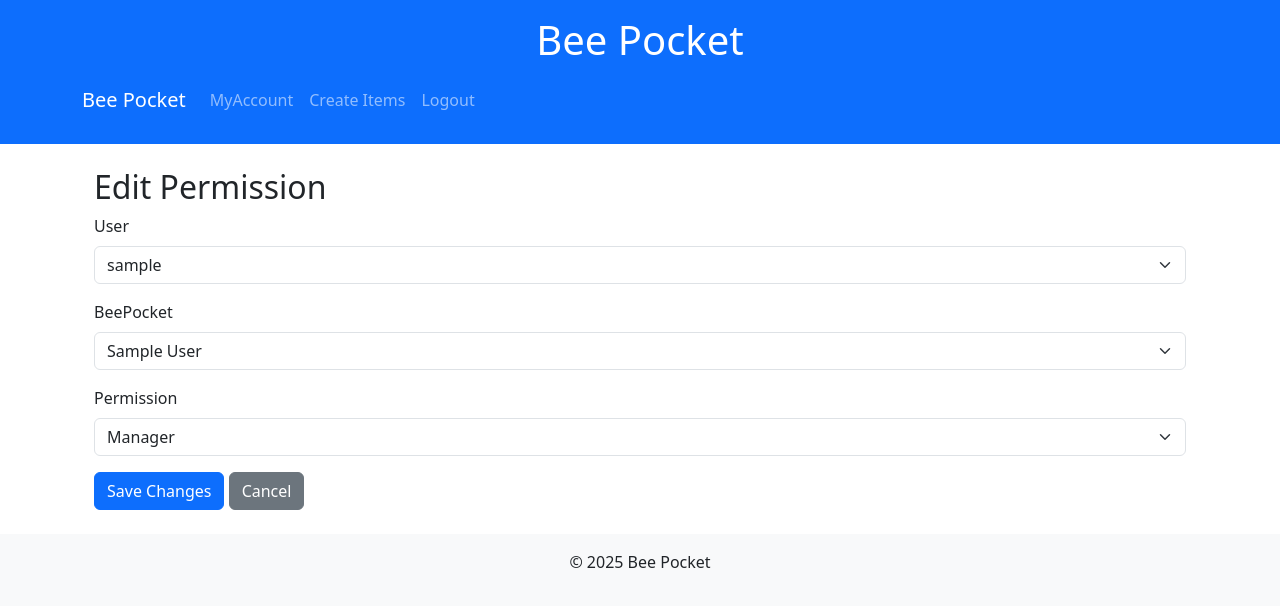
After one commit to joe-aswonvos/bee_pocket, a Django app: page /myaccount/edit_permission/1/1/ in a window 1280 px wide. The commit adds this page. Shown: the top 607 px of the page. Run offline with Django 5.2, Linux system fonts and the light colour scheme; a user stored in the database is signed in; tables that the repository leaves empty hold one stand-in row (values such as "Sample post").

Commit message:
Add account management features, custom filters, and update templates for item expiration

```diff
--- /dev/null
+++ b/admin_app/decorators.py
@@ -0,0 +1,13 @@
+from django.shortcuts import redirect
+from django.core.exceptions import PermissionDenied
+from .models import Account
+
+def account_owner_required(view_func):
+    def _wrapped_view(request, *args, **kwargs):
+        user = request.user
+        account_id = kwargs.get('account_id')
+        account = Account.objects.get(id=account_id)
+        if account.account_owner != user:
+            return redirect('/')  # Redirect to the base URL if the user is not the account owner
+        return view_func(request, *args, **kwargs)
+    return _wrapped_view
--- a/admin_app/models.py
+++ b/admin_app/models.py
@@ -95,7 +95,7 @@ class BeePocket(models.Model):
         ('EUR', 'EUR'),
         ('USD', 'USD')
     )
-    beepocket_name = models.CharField(max_length=50)
+    beepocket_name = models.CharField(max_length=50, blank=False, null=False)
     creation_date = models.DateTimeField(auto_now_add=True)
     account = models.ForeignKey(Account, on_delete=models.CASCADE)
     units = models.CharField(max_length=20, choices=UNIT_CHOICES)
--- /dev/null
+++ b/admin_app/templates/edit_permission.html
@@ -0,0 +1,37 @@
+{% extends "base.html" %}
+
+{% block title %}Edit Permission{% endblock %}
+
+{% block content %}
+<div class="container">
+    <h2>Edit Permission</h2>
+    <form method="post" action="{% url 'edit_permission' account.id permission.id %}">
+        {% csrf_token %}
+        <div class="mb-3">
+            <label for="user" class="form-label">User</label>
+            <select class="form-select" id="user" name="user">
+                {% for user in users %}
+                    <option value="{{ user.id }}" {% if user.id == permission.user.id %}selected{% endif %}>{{ user.username }}</option>
+                {% endfor %}
+            </select>
+        </div>
+        <div class="mb-3">
+            <label for="beepocket" class="form-label">BeePocket</label>
+            <select class="form-select" id="beepocket" name="beepocket">
+                {% for beepocket in beepockets %}
+                    <option value="{{ beepocket.id }}" {% if beepocket.id == permission.beepocket.id %}selected{% endif %}>{{ beepocket.beepocket_name }}</option>
+                {% endfor %}
+            </select>
+        </div>
+        <div class="mb-3">
+            <label for="permission" class="form-label">Permission</label>
+            <select class="form-select" id="permission" name="permission">
+                <option value="manager" {% if permission.permission == 'manager' %}selected{% endif %}>Manager</option>
+                <option value="user" {% if permission.permission == 'user' %}selected{% endif %}>User</option>
+            </select>
+        </div>
+        <button type="submit" class="btn btn-primary">Save Changes</button>
+        <a href="javascript:history.back()" class="btn btn-secondary">Cancel</a>
+    </form>
+</div>
+{% endblock %}
--- /dev/null
+++ b/admin_app/templatetags/custom_filters.py
@@ -0,0 +1,13 @@
+from django import template
+
+register = template.Library()
+
+@register.filter
+def unique_manager_permission(permissions):
+    seen = set()
+    unique_permissions = []
+    for permission in permissions:
+        if permission.permission not in seen:
+            unique_permissions.append(permission)
+            seen.add(permission.permission)
+    return unique_permissions
--- a/admin_app/urls.py
+++ b/admin_app/urls.py
@@ -2,7 +2,11 @@ from django.urls import path
 from . import views
 
 urlpatterns = [
-    path('', views.manage_account, name='manage_account'),
-    path('create_permission/', views.create_permission, name='create_permission'),
-    path('create_beepocket/', views.create_beepocket, name='create_beepocket'),
+    path('<int:account_id>/', views.manage_account, name='manage_account'),
+    path('create_permission/<int:account_id>/', views.create_permission, name='create_permission'),
+    path('create_beepocket/<int:account_id>/', views.create_beepocket, name='create_beepocket'),
+    path('edit_permission/<int:account_id>/<int:permission_id>/', views.edit_permission, name='edit_permission'),
+    path('delete_permission/<int:account_id>/<int:permission_id>/', views.delete_permission, name='delete_permission'),
+    path('edit_beepocket/<int:account_id>/<int:beepocket_id>/', views.edit_beepocket, name='edit_beepocket'),
+    path('delete_beepocket/<int:account_id>/<int:beepocket_id>/', views.delete_beepocket, name='delete_beepocket'),
 ]
--- a/admin_app/views.py
+++ b/admin_app/views.py
@@ -1,16 +1,23 @@
-from django.shortcuts import render, redirect
+from django.shortcuts import render, redirect, get_object_or_404
 from django.contrib.auth.decorators import login_required
+from django.core.exceptions import PermissionDenied
 from .models import User, Account, BeePocket, UserPermission
+from .decorators import account_owner_required
 
 @login_required
-def manage_account(request):
+@account_owner_required
+def manage_account(request, account_id):
+    """
+    View to manage user permissions and beepockets for an account.
+    """
     user = request.user
-    account = Account.objects.get(account_owner=user)
+    account = Account.objects.get(id=account_id)
     permissions = UserPermission.objects.filter(account=account)
     beepockets = BeePocket.objects.filter(account=account)
     users = User.objects.all()
 
     context = {
+        'account': account,
         'permissions': permissions,
         'beepockets': beepockets,
         'users': users,
@@ -18,7 +25,13 @@ def manage_account(request):
     return render(request, 'admin.html', context)
 
 @login_required
-def create_permission(request):
+@account_owner_required
+def create_permission(request, account_id):
+    """
+    Create a new user permission for a beepocket within an account.
+    """
+    user = request.user
+    account = Account.objects.get(id=account_id)
     if request.method == 'POST':
         user_id = request.POST['user']
         beepocket_id = request.POST['beepocket']
@@ -29,15 +42,85 @@ def create_permission(request):
         account = beepocket.account
 
         UserPermission.objects.create(user=user, account=account, beepocket=beepocket, permission=permission)
-        return redirect('manage_account')
+        return redirect('manage_account', account_id=account_id)
 
 @login_required
-def create_beepocket(request):
+@account_owner_required
+def create_beepocket(request, account_id):
+    """
+    Create a new beepocket for an account.
+    """
+    user = request.user
+    account = Account.objects.get(id=account_id)
     if request.method == 'POST':
         beepocket_name = request.POST['beepocket_name']
         units = request.POST['units']
         starting_balance = request.POST['starting_balance']
 
-        account = Account.objects.get(account_owner=request.user)
         BeePocket.objects.create(beepocket_name=beepocket_name, units=units, starting_balance=starting_balance, account=account)
-        return redirect('manage_account')
+        return redirect('manage_account', account_id=account_id)
+
+@login_required
+@account_owner_required
+def edit_permission(request, account_id, permission_id):
+    """
+    Edit an existing user permission for a beepocket within an account.
+    """
+    permission = get_object_or_404(UserPermission, id=permission_id)
+    account = Account.objects.get(id=account_id)
+    if request.method == 'POST':
+        permission.user_id = request.POST['user']
+        permission.beepocket_id = request.POST['beepocket']
+        permission.permission = request.POST['permission']
+        permission.save()
+        return redirect('manage_account', account_id=account_id)
+    users = User.objects.all()
+    beepockets = BeePocket.objects.all()
+    context = {
+        'account' : account,
+        'permission': permission,
+        'users': users,
+        'beepockets': beepockets,
+    }
+    return render(request, 'edit_permission.html', context)
+
+@login_required
+@account_owner_required
+def delete_permission(request, account_id, permission_id):
+    """
+    Delete an existing user permission for a beepocket within an account.
+    """
+    permission = get_object_or_404(UserPermission, id=permission_id)
+    permission.delete()
+    return redirect('manage_account', account_id=account_id)
+
+@login_required
+@account_owner_required
+def edit_beepocket(request, account_id, beepocket_id):
+    """
+    Edit an existing beepocket for an account.
+    """
+    beepocket = get_object_or_404(BeePocket, id=beepocket_id)
+    account = Account.objects.get(id=account_id)
+    if request.method == 'POST':
+        beepocket.beepocket_name = request.POST['beepocket_name']
+        beepocket.units = request.POST['units']
+        beepocket.starting_balance = request.POST['starting_balance']
+        beepocket.save()
+        return redirect('manage_account', account_id=account_id)
+
+    context = {
+        'account': account,
+        'beepocket': beepocket,
+    }
+    return render(request, 'edit_beepocket.html', context)
+
+@login_required
+@account_owner_required
+def delete_beepocket(request, account_id, beepocket_id):
+    """
+    Delete an existing beepocket for an account.
+    """
+    beepocket = get_object_or_404(BeePocket, id=beepocket_id)
+    beepocket.delete()
+    return redirect('manage_account', account_id=account_id)
--- a/create_app/templates/edit_item_instance.html
+++ b/create_app/templates/edit_item_instance.html
@@ -23,6 +23,10 @@
                 {% endfor %}
             </select>
         </div>
+        <div class="mb-3">
+            <label for="expireon" class="form-label">Expire On</label>
+            <input type="datetime-local" class="form-control" id="expireon" name="expireon" value="{{ instance.expireon|date:'Y-m-d\TH:i' }}" required>
+        </div>
         <button type="submit" class="btn btn-primary">Save Changes</button>
     </form>
 </div>
--- a/templates/base.html
+++ b/templates/base.html
@@ -1,4 +1,5 @@
 {% load static %}
+{% load custom_filters %}
 <!DOCTYPE html>
 <html lang="en">
   <head>
@@ -36,12 +37,12 @@
           <div class="collapse navbar-collapse" id="navbarNav">
             <ul class="navbar-nav ml-auto">
               {% if user.is_authenticated %}
-                {% if user.is_superuser %}
+                {% if account.id %}
                   <li class="nav-item">
-                    <a class="nav-link" href="{% url 'manage_account' %}">MyAccount</a>
+                    <a class="nav-link" href="{% url 'manage_account' account.id %}">MyAccount</a>
                   </li>
                 {% endif %}
-                {% for permission in user.userpermission_set.all %}
+                {% for permission in user.userpermission_set.all|unique_manager_permission %}
                   {% if permission.permission == 'manager' %}
                     <li class="nav-item">
                       <a class="nav-link" href="{% url 'create_item' %}">Create Items</a>
```
Also changed, not shown: admin_app/templates/admin.html (+21 -5 lines), admin_app/templates/edit_beepocket.html (added, +31 -0 lines), admin_app/tests/test_field_validation.py (added, +64 -0 lines), admin_app/tests/test_permissions.py (added, +208 -0 lines), create_app/templates/create.html (+4 -4 lines), create_app/views.py (+11 -7 lines), pocket_app/models.py (+5 -5 lines), pocket_app/views.py (+14 -4 lines), admin_app/templatetags/__init__.py (added), admin_app/tests/__init__.py (added), pocket_app/migrations/0002_remove_item_expireon_iteminstance_expireon.py (added).
